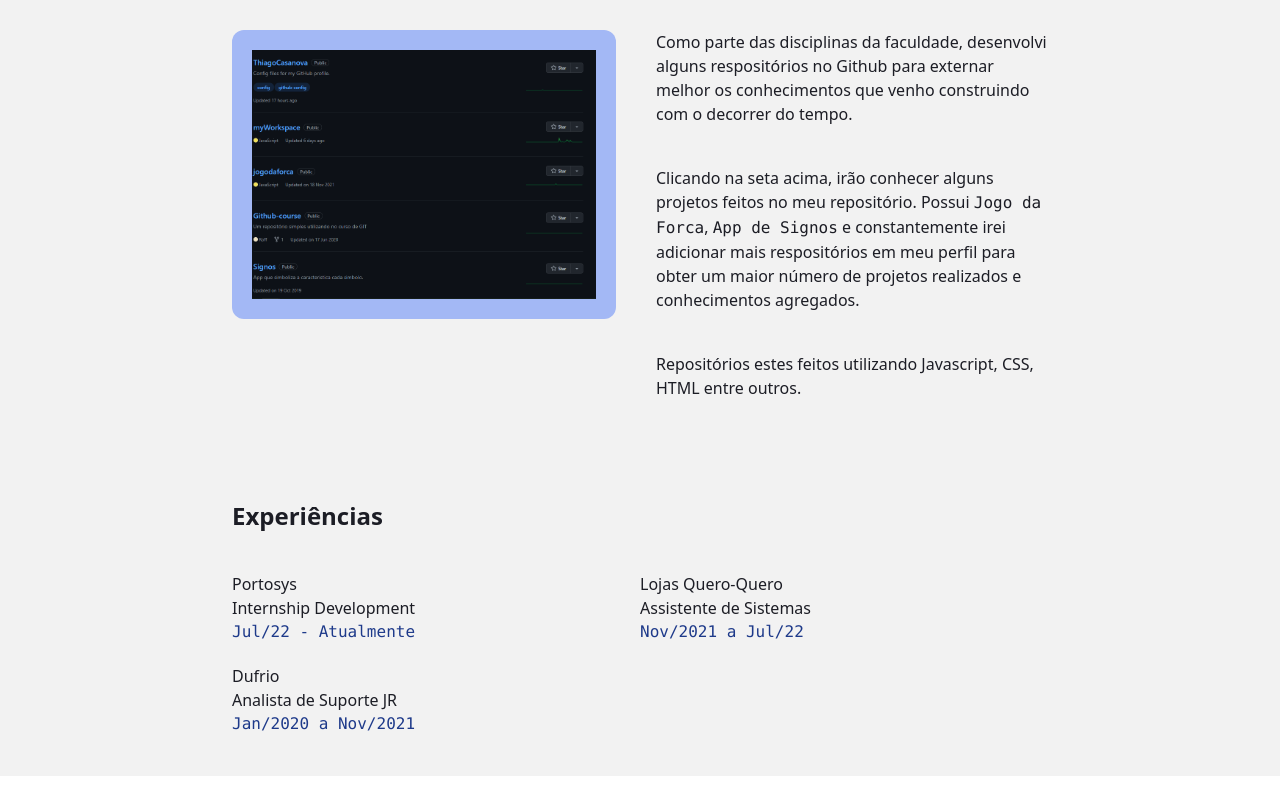
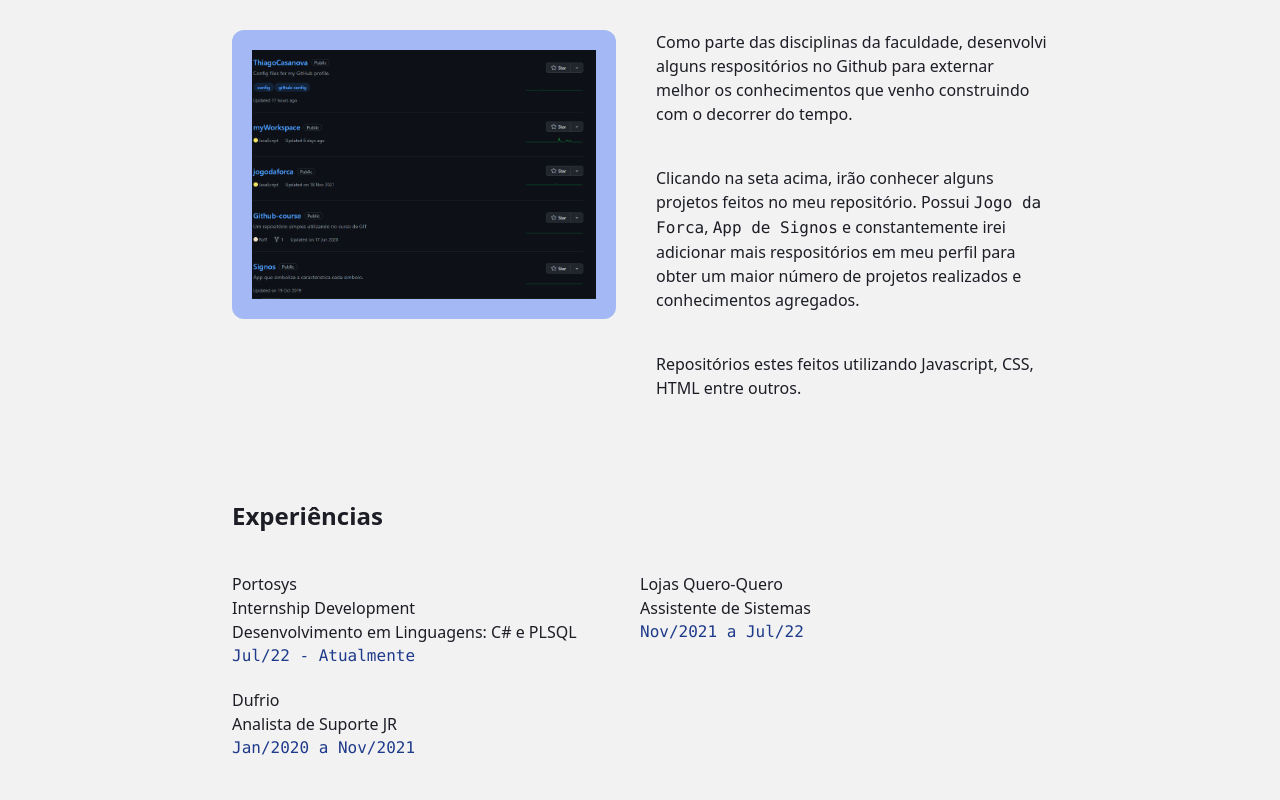
Before and after one commit to ThiagoCasanova/thiagocasanova.github.io, a website: page index.html in a window 1280 px wide. Shown: the part 1012-1812 px from the top of the page. Before the commit the page ends 1788 px from the top, so only its background shows below. Drawn offline with nearby package versions, Linux system fonts and the light colour scheme.

Commit message:
Update index.html

```diff
--- a/index.html
+++ b/index.html
@@ -121,6 +121,7 @@
           <div>
             <p>Portosys</p>
             <p>Internship Development</p>
+            <p>Desenvolvimento em Linguagens: C# e PLSQL
             <p class="font-mono text-thunderstorm">Jul/22 - Atualmente </p>
           </div>
           <div>
```
